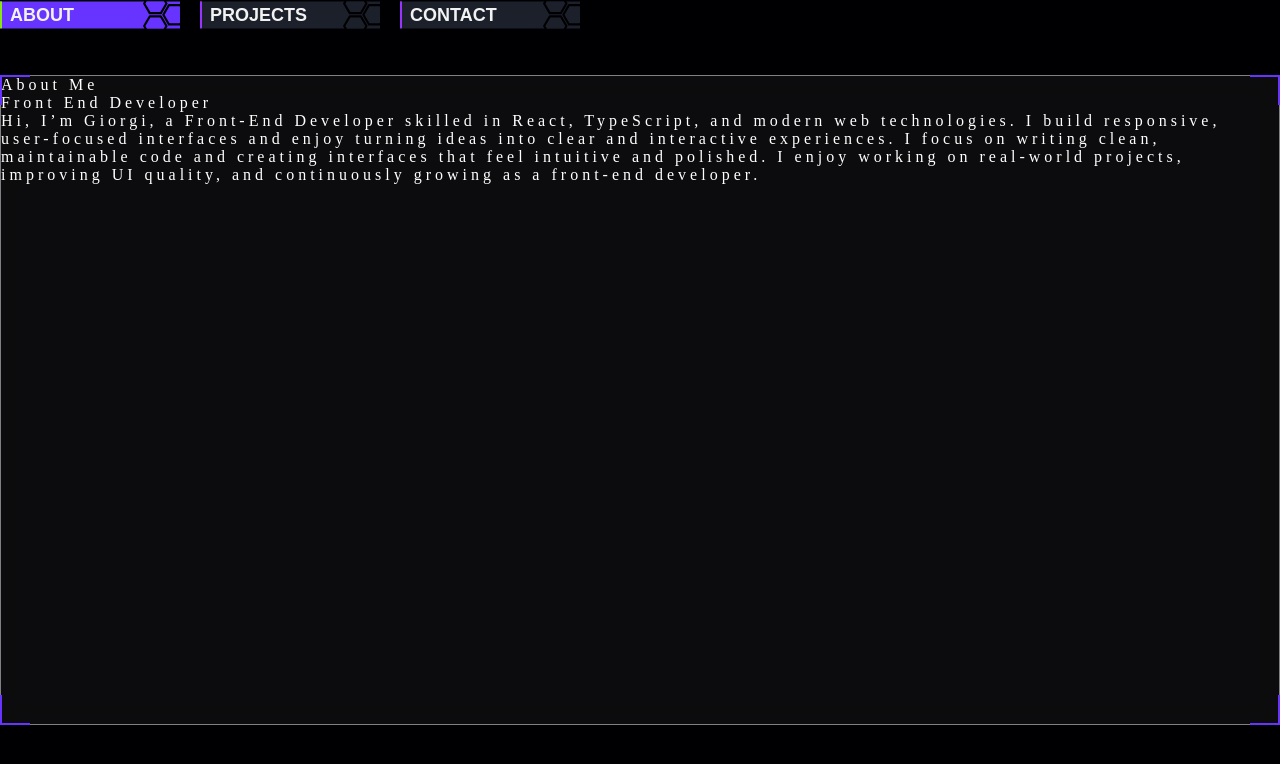
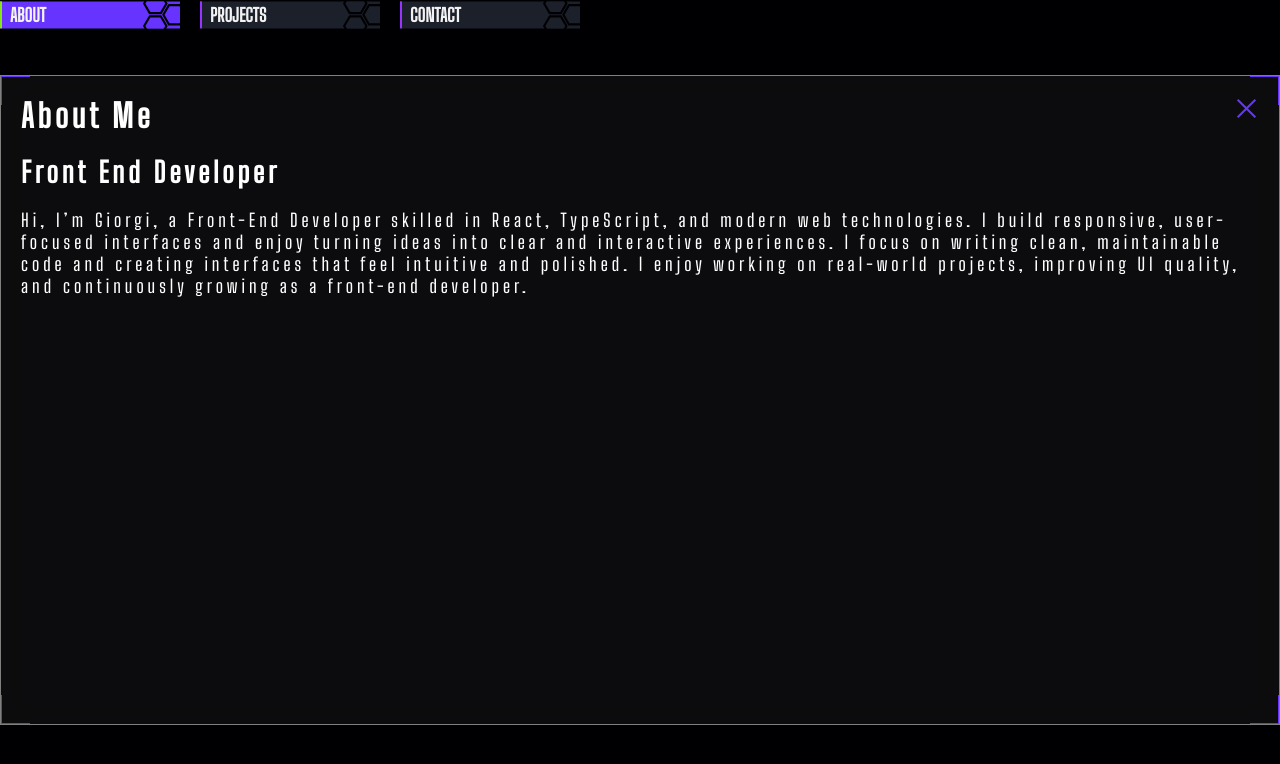
Before and after one commit to Giorgi014/portfolio, a Next.js app: page /en/home/main in a window 1280 px wide. Both pictures are taken after a click on the button "ABOUT". Shown: the top 764 px of the page. Built offline with nearby package versions, Linux system fonts and the light colour scheme.

Commit message:
feat: Add animated closing to header sections; include minor style and font updates

```diff
--- a/messages/en.json
+++ b/messages/en.json
@@ -1,4 +1,20 @@
 {
+  "profile": {
+    "title": "Name",
+    "info": "Giorgi Gugunava",
+    "nickname": {
+      "title": "Nickname",
+      "info": "Giorgi Gugunava"
+    },
+    "occupation": {
+      "title": "Occupation",
+      "info": "Front-End Developer"
+    },
+    "availability": {
+      "title": "Availability",
+      "info": "open for hire"
+    }
+  },
   "about": {
     "head": "About",
     "title": "About Me",
--- a/src/app/[locale]/globals.css
+++ b/src/app/[locale]/globals.css
@@ -14,6 +14,7 @@
   --sugar_grape: #9933ff;
   --white: #ffffff;
   --yellowish_green: #88e515;
+  --red: #e84a4a;
 }
 
 * {
@@ -50,3 +51,28 @@ body {
     height: 650px;
   }
 }
+
+@keyframes containerClosing {
+  0% {
+    transform: translate(-50%, -50%);
+    width: 100%;
+    height: 650px;
+    display: block;
+  }
+  20% {
+    transform: translate(-50%, -50%);
+    width: 200px;
+    height: 200px;
+  }
+  80% {
+    transform: translate(-50%, -50%);
+    width: 200px;
+    height: 200px;
+  }
+  100% {
+    transform: translate(-50%, -50%);
+    width: 0px;
+    height: 0px;
+    display: none;
+  }
+}
--- a/src/app/[locale]/home/main/about/page.tsx
+++ b/src/app/[locale]/home/main/about/page.tsx
@@ -5,27 +5,54 @@ import { Button } from "@/components/header-button";
 import { Container } from "@/components/container";
 import { SectionProps } from "@/components/type";
 import { useTranslations } from "next-intl";
+import { RiCloseLargeFill } from "react-icons/ri";
+import { useState } from "react";
 import "./style/about.scss";
 
 const About = ({ isOpen, onToggle }: SectionProps) => {
   const t = useTranslations("about");
+  const [isClosing, setIsClosing] = useState<boolean>(false);
+
+  const handleToggle = () => {
+    if (isOpen) {
+      setIsClosing(true);
+      return;
+    }
+    onToggle();
+  };
+
+  const handleClose = () => {
+    setIsClosing(true);
+  };
+
+  const handleAnimationEnd = () => {
+    if (isClosing) {
+      setIsClosing(false);
+      onToggle();
+    }
+  };
+
+  const open = isOpen || isClosing;
 
   return (
     <div className="about">
       <Button
         className={`about_btn ${isOpen ? "active" : ""}`}
-        onClick={onToggle}
+        onClick={handleToggle}
       >
         <p className="about_title">{t("head")}</p>
         <HexBg className="about__bg" bgColor="#1C202B" borderColor="#000000" />
       </Button>
-      {isOpen ? (
-        <Container className="about_container">
-          <div>
-            <p>{t("title")}</p>
-            <p>{t("profecion")}</p>
-            <p>{t("about_me")}</p>
-          </div>
+
+      {open ? (
+        <Container
+          className={`about_container ${isClosing ? "closing" : ""}`}
+          onAnimationEnd={handleAnimationEnd}
+        >
+          <RiCloseLargeFill className="close" onClick={handleClose} />
+          <h2 className="about_me_title">{t("title")}</h2>
+          <p className="about_profecion">{t("profecion")}</p>
+          <p className="about_me">{t("about_me")}</p>
         </Container>
       ) : (
         ""
--- a/src/app/[locale]/home/main/about/style/about.scss
+++ b/src/app/[locale]/home/main/about/style/about.scss
@@ -75,6 +75,7 @@
     font-weight: 700;
     letter-spacing: 7.5%;
     color: #f2f2f2;
+    font-family: "big_shoulder_regular";
   }
   &__hex-mask-border {
     stroke-width: 2px;
@@ -91,7 +92,26 @@
     border: 1px solid grey;
     background-color: rgba(255, 255, 255, 0.047);
     backdrop-filter: blur(20px);
+    font-family: "big_shoulder_regular";
+    padding: 20px;
     animation: containerOpening 1.5s ease-out forwards;
+    overflow: hidden;
+    &.closing {
+      animation: containerClosing 1.5s ease-in forwards;
+      pointer-events: none;
+    }
+    .close {
+      position: absolute;
+      right: 20px;
+      font-size: 25px;
+      z-index: 99;
+      cursor: pointer;
+      color: var(--meteor_shower);
+      transition: color 0.2s ease-in-out;
+      &:hover {
+        color: var(--red);
+      }
+    }
     .border_cont {
       position: absolute;
       width: 100%;
@@ -128,5 +148,18 @@
         border-right: 2px solid var(--meteor_shower);
       }
     }
+    .about_me_title {
+      font-size: 32px;
+      font-weight: bold;
+      margin-bottom: 20px;
+    }
+    .about_profecion {
+      font-size: 28px;
+      font-weight: bold;
+      margin-bottom: 20px;
+    }
+    .about_me {
+      font-size: 18px;
+    }
   }
 }
--- a/src/app/[locale]/home/main/contact/page.tsx
+++ b/src/app/[locale]/home/main/contact/page.tsx
@@ -5,15 +5,40 @@ import { Button } from "@/components/header-button";
 import { Container } from "@/components/container";
 import { SectionProps } from "@/components/type";
 import { useTranslations } from "next-intl";
+import { RiCloseLargeFill } from "react-icons/ri";
+import { useState } from "react";
 import "./style/contact.scss";
 
 const Contact = ({ isOpen, onToggle }: SectionProps) => {
   const t = useTranslations("contact");
+  const [isClosing, setIsClosing] = useState<boolean>(false);
+
+  const handleToggle = () => {
+    if (isOpen) {
+      setIsClosing(true);
+      return;
+    }
+    onToggle();
+  };
+
+  const handleClose = () => {
+    setIsClosing(true);
+  };
+
+  const handleAnimationEnd = () => {
+    if (isClosing) {
+      setIsClosing(false);
+      onToggle();
+    }
+  };
+
+  const open = isOpen || isClosing;
+
   return (
     <div className="contact">
       <Button
         className={`contact_btn ${isOpen ? "active" : ""}`}
-        onClick={onToggle}
+        onClick={handleToggle}
       >
         <p className="contact_title">{t("head")}</p>
         <HexBg
@@ -22,8 +47,12 @@ const Contact = ({ isOpen, onToggle }: SectionProps) => {
           borderColor="#000000"
         />
       </Button>
-      {isOpen ? (
-        <Container className="contact_container">
+      {open ? (
+        <Container
+          className={`contact_container ${isClosing ? "closing" : ""}`}
+          onAnimationEnd={handleAnimationEnd}
+        >
+          <RiCloseLargeFill className="close" onClick={handleClose} />
           <p>{t("title")}</p>
         </Container>
       ) : (
--- a/src/app/[locale]/home/main/contact/style/contact.scss
+++ b/src/app/[locale]/home/main/contact/style/contact.scss
@@ -76,6 +76,7 @@
     font-weight: 700;
     letter-spacing: 7.5%;
     color: #f2f2f2;
+    font-family: "big_shoulder_regular";
   }
   &__hex-mask-border {
     stroke-width: 2px;
@@ -92,7 +93,26 @@
     border: 1px solid grey;
     background-color: rgba(255, 255, 255, 0.047);
     backdrop-filter: blur(20px);
+    font-family: "big_shoulder_regular";
+    padding: 20px;
     animation: containerOpening 1.5s ease-out forwards;
+    overflow: hidden;
+    &.closing {
+      animation: containerClosing 1.5s ease-in forwards;
+      pointer-events: none;
+    }
+    .close {
+      position: absolute;
+      right: 20px;
+      font-size: 25px;
+      z-index: 99;
+      cursor: pointer;
+      color: var(--meteor_shower);
+      transition: color 0.2s ease-in-out;
+      &:hover {
+        color: var(--red);
+      }
+    }
     .border_cont {
       position: absolute;
       width: 100%;
--- a/src/app/[locale]/home/main/pojects/page.tsx
+++ b/src/app/[locale]/home/main/pojects/page.tsx
@@ -4,17 +4,41 @@ import { HexBg } from "@/components/hex-bg";
 import { Button } from "@/components/header-button";
 import { Container } from "@/components/container";
 import { SectionProps } from "@/components/type";
+import { useTranslations } from "next-intl";
+import { useState } from "react";
+import { RiCloseLargeFill } from "react-icons/ri";
 import "./style/projects.scss";
-import { useTranslations } from "next-intl";
 
 const Projects = ({ isOpen, onToggle }: SectionProps) => {
   const t = useTranslations("projects");
+  const [isClosing, setIsClosing] = useState<boolean>(false);
+
+  const handleToggle = () => {
+    if (isOpen) {
+      setIsClosing(true);
+      return;
+    }
+    onToggle();
+  };
+
+  const handleClose = () => {
+    setIsClosing(true);
+  };
+
+  const handleAnimationEnd = () => {
+    if (isClosing) {
+      setIsClosing(false);
+      onToggle();
+    }
+  };
+
+  const open = isOpen || isClosing;
 
   return (
     <div className="projects">
       <Button
         className={`projects_btn ${isOpen ? "active" : ""}`}
-        onClick={onToggle}
+        onClick={handleToggle}
       >
         <p className="projects_title">{t("head")}</p>
         <HexBg
@@ -23,8 +47,12 @@ const Projects = ({ isOpen, onToggle }: SectionProps) => {
           borderColor="#000000"
         />
       </Button>
-      {isOpen ? (
-        <Container className="projects_container">
+      {open ? (
+        <Container
+          className={`projects_container ${isClosing ? "closing" : ""}`}
+          onAnimationEnd={handleAnimationEnd}
+        >
+          <RiCloseLargeFill className="close" onClick={handleClose} />
           <p>{t("title")}</p>
         </Container>
       ) : (
--- a/src/app/[locale]/home/main/pojects/style/projects.scss
+++ b/src/app/[locale]/home/main/pojects/style/projects.scss
@@ -67,6 +67,7 @@
     font-weight: 700;
     letter-spacing: 7.5%;
     color: #f2f2f2;
+    font-family: "big_shoulder_regular";
   }
   &__hex-mask-border {
     stroke-width: 2px;
@@ -83,7 +84,26 @@
     border: 1px solid grey;
     background-color: rgba(255, 255, 255, 0.047);
     backdrop-filter: blur(20px);
+    font-family: "big_shoulder_regular";
+    padding: 20px;
     animation: containerOpening 1.5s ease-out forwards;
+    overflow: hidden;
+    &.closing {
+      animation: containerClosing 1.5s ease-in forwards;
+      pointer-events: none;
+    }
+    .close {
+      position: absolute;
+      right: 20px;
+      font-size: 25px;
+      z-index: 99;
+      cursor: pointer;
+      color: var(--meteor_shower);
+      transition: color 0.2s ease-in-out;
+      &:hover {
+        color: var(--red);
+      }
+    }
     .border_cont {
       position: absolute;
       width: 100%;
--- a/src/components/container.tsx
+++ b/src/components/container.tsx
@@ -1,8 +1,12 @@
 import { ContainerProps } from "./type";
 
-export const Container = ({ className, children }: ContainerProps) => {
+export const Container = ({
+  className,
+  children,
+  ...props
+}: ContainerProps) => {
   return (
-    <div className={className}>
+    <div className={className} {...props}>
       {children}
       <div className="border_cont">
         <div className="border one"></div>
```
Also changed, not shown: src/app/[locale]/home/profile/info/page.tsx (+11 -8 lines), src/app/[locale]/home/profile/profilePicture/page.tsx (+3 -8 lines), src/components/type.ts (+8 -2 lines).
